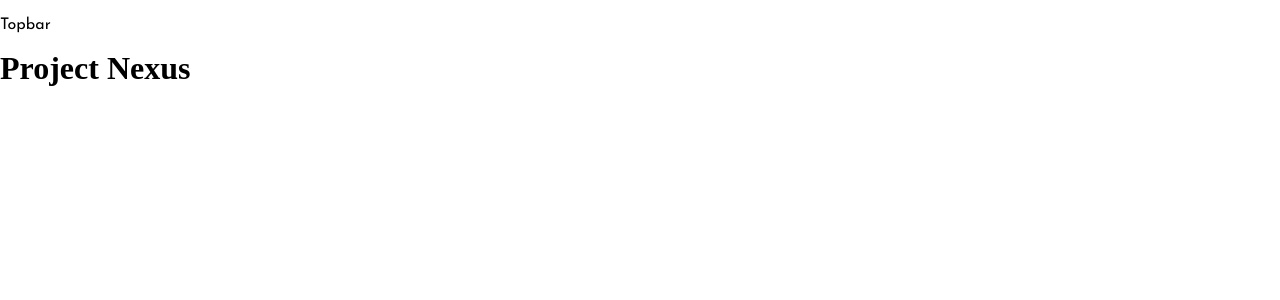
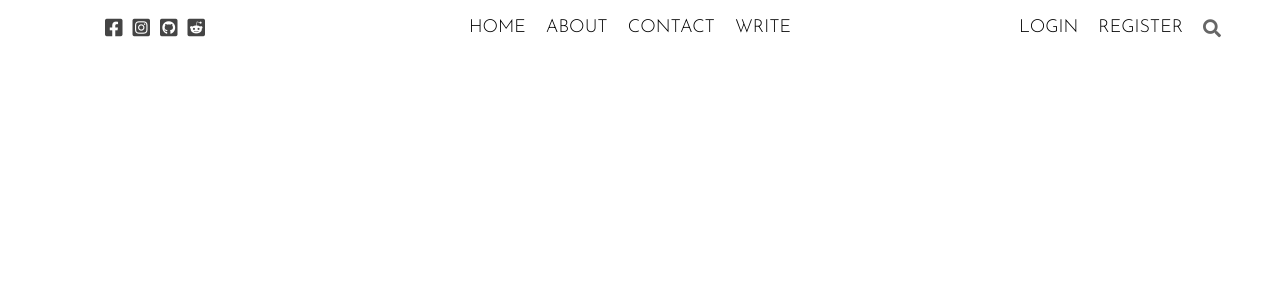
Before and after one commit to vinsdragonis/Project-Nexus, a React (Create React App) app in the folder client/: page / in a window 1280 px wide. Shown: the top 300 px of the page. Built offline with nearby package versions, Linux system fonts and the light colour scheme.

Commit message:
Minimal topbar created

```diff
--- a/client/public/index.html
+++ b/client/public/index.html
@@ -12,6 +12,10 @@
     <link
       href="https://fonts.googleapis.com/css2?family=Josefin+Sans:wght@100;200;300;400;500;600;700&family=Lora:ital@0;1&family=Varela&family=Varela+Round&display=swap"
       rel="stylesheet"
+    />
+    <link rel="stylesheet" href="https://cdnjs.cloudflare.com/ajax/libs/font-awesome/5.15.3/css/all.min.css"
+      integrity="sha512-iBBXm8fW90+nuLcSKlbmrPcLa0OT92xO1BIsZ+ywDWZCvqsWgccV3gFoRBv0z+8dLJgyAHIhR35VZc2oM/gI1w=="
+      crossorigin="anonymous"
     />
     <style>
       * {
--- a/client/src/App.js
+++ b/client/src/App.js
@@ -2,10 +2,9 @@ import Topbar from "./components/topbar/Topbar";
 
 function App() {
   return (
-    <div className="App">
+    <>
       <Topbar />
-      <h1>Project Nexus</h1>
-    </div>
+    </>
   );
 }
 
--- a/client/src/components/topbar/Topbar.jsx
+++ b/client/src/components/topbar/Topbar.jsx
@@ -1,10 +1,30 @@
-import React from 'react';
 import './topbar.css';
+// import { Link } from 'react-router-dom';
 
 export default function Topbar() {
     return (
         <div className="top">
-            Topbar
+            <div className="topLeft">
+                <i className="topIcon fab fa-facebook-square"></i>
+                <i className="topIcon fab fa-instagram-square"></i>
+                <i className="topIcon fab fa-github-square"></i>
+                <i className="topIcon fab fa-reddit-square"></i>
+            </div>
+            <div className="topCenter">
+                <ul className="topList">
+                    <li className="topListItem">HOME</li>
+                    <li className="topListItem">ABOUT</li>
+                    <li className="topListItem">CONTACT</li>
+                    <li className="topListItem">WRITE</li>
+                </ul>
+            </div>
+            <div className="topRight">
+                <ul className="topList">
+                    <li className="topListItem">LOGIN</li>
+                    <li className="topListItem">REGISTER</li>
+                </ul>
+                <i className="topSearchIcon fas fa-search"></i>
+            </div>
         </div>
     )
 }
--- a/client/src/components/topbar/topbar.css
+++ b/client/src/components/topbar/topbar.css
@@ -1,6 +1,6 @@
 .top {
     width: 100%;
-    height: 50px;
+    height: 55px;
     background-color: white;
     position: sticky;
     top: 0;
@@ -9,3 +9,47 @@
     z-index: 999;
     font-family: "Josefin Sans", sans-serif;
 }
+
+.topLeft,
+.topRight {
+  flex: 3;
+  display: flex;
+  align-items: center;
+  justify-content: center;
+}
+
+.topIcon {
+  font-size: 20px;
+  margin-right: 10px;
+  color: #444;
+  cursor: pointer;
+}
+
+.topCenter {
+  flex: 6;
+}
+
+.topList {
+  display: flex;
+  justify-content: center;
+  margin: 0;
+  padding: 0;
+  list-style: none;
+}
+
+.topListItem {
+  margin-right: 20px;
+  font-size: 18px;
+  font-weight: 300;
+  cursor: pointer;
+}
+
+.topListItem:hover{
+    color: gray;
+}
+
+.topSearchIcon {
+  font-size: 18px;
+  color: #666;
+  cursor: pointer;
+}
```
Lines whose indentation alone changed are shown as unchanged.
